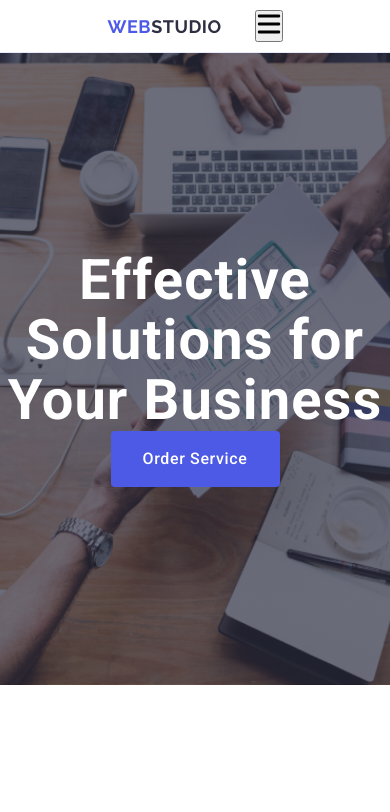
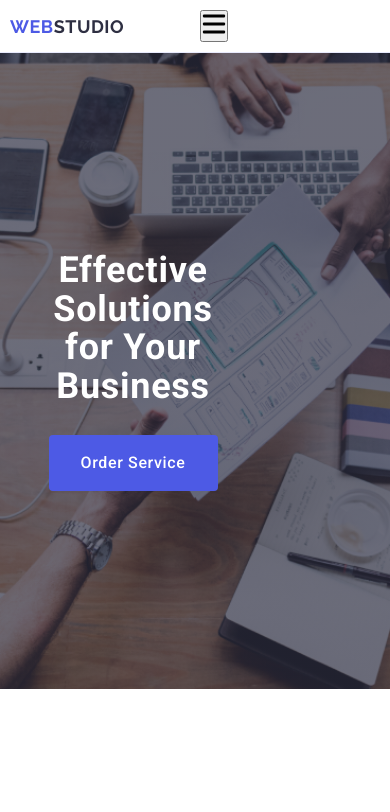
Before and after one commit to pinarunlu/goit-markup-hw-06, a plain HTML site: page index.html in a window 390 px wide. Shown: the top 812 px of the page. Drawn offline with nearby package versions, Linux system fonts and the light colour scheme.

Commit message:
first section done

```diff
--- a/css/style.css
+++ b/css/style.css
@@ -19,19 +19,16 @@ body {
 
 .container-header{
 display: flex;
-    flex-direction: row;
-    justify-content: space-around;
+flex-direction: row;
+justify-content: space-around;
 }
 .container{
-    width: 1158px;
-    padding-left: 15px;
-    padding-right: 15px;
-    margin: 0 auto;
+
 }
 
 .header-section-class{
 border-bottom: 1px solid #e7e9fc;
-margin: 0 auto;
+
 box-shadow:0px 2px 1px rgba(46, 47, 66, 0.08),
     0px 1px 1px rgba(46, 47, 66, 0.16),
     0px 1px 6px rgba(46, 47, 66, 0.08);
@@ -43,9 +40,7 @@ box-shadow:0px 2px 1px rgba(46, 47, 66, 0.08),
     flex-direction: row;
     justify-content: flex-start;
     align-items: center;
-    gap: 20px;
-    padding-left: 15px;
-    padding-right: 15px;
+
 
 
 }
@@ -54,7 +49,7 @@ box-shadow:0px 2px 1px rgba(46, 47, 66, 0.08),
 
     display: flex;
     flex-direction: row;
-    width: 261px;
+
     align-items: center;
     list-style-type: none;
 
@@ -84,7 +79,7 @@ list-style-type: none;
 list-style-type: none;
 
 
-margin-right: 0px;
+
 
 }
 #tel-address a{
@@ -98,7 +93,7 @@ ul.address-container {
     justify-content: space-between;
     align-items: center;
     gap: 40px;
-    margin-right: 40px;
+
 
 
 }
@@ -114,7 +109,7 @@ ul.address-container {
     letter-spacing: 0.03em;
     text-transform: uppercase;
     color: #4d5ae5;
-    width: 71px;
+
     margin-right: 76px;
 
 }
--- a/home/mobile.css
+++ b/home/mobile.css
@@ -11,39 +11,52 @@
     }
 
 .header-section-class {
-
     width: 100%;
     }
-  .container-header.nav-container.header-logo{
-    margin-left: 0;
+
+.container-header {
+width: 100%;
+justify-content: left;
 }
 
+
 .container {
-
 width: 100%;
-
  padding: 10px 0px;
     }
+
 .nav-container {
-        gap: 0;
-        padding: 0;
+  display: flex;
+  flex-direction: row;
 
 }
 
 .header-logo{
-      text-align: left;
+  margin-left: 10px;
+}
 
+/* First Section */
+
+.first-section{
+  width: 100%;
+  margin: 0 auto;
+}
+
+.first-section-text{
+  font-size: 36px;
+  text-align: center;
+
+}
+
+.second-container{
+  width: 216px;
+  justify-content: center;
+  margin-left: 25px;
+
+}
+.button-container{
+  margin-top: 30px;
+}
 
 
 }
-.container-header.nav-container.header-logo{
-    margin-right: 20px;
-
-
-}
-
-
-
-
-
-}
--- /dev/null
+++ b/home/tablet.css
@@ -0,0 +1,20 @@
+@media (max-width:1158px){
+
+.container{
+    width: 100%;
+}
+
+.menu-button{
+    display: none;
+}
+
+.header-logo{
+    width: 115px;
+    height: 24px;
+    margin-left: 16px;
+}
+
+
+
+
+}
--- a/index.html
+++ b/index.html
@@ -17,17 +17,14 @@
             rel="stylesheet">
 </head>
 <body>
-
+    <!-- header section -->
    <header class="header-section-class">
 <div class="container container-header">
 
         <nav class="nav-container">
 
             <a href="./index.html"   class="header-logo">web<span>Studio</span></a>
-            <button type="button" class="menu-button">
-                <svg width="24" height="24">
-                    <use href="./images/icons.svg#icon-Group-1"></use>
-                </svg>
+
             </button>
 
 
@@ -60,9 +57,10 @@
 
         </address>
 
-
-
-
+    <button type="button" class="menu-button">
+        <svg width="24" height="24">
+            <use href="./images/icons.svg#icon-Group-1"></use>
+        </svg>
 
 
 
@@ -73,7 +71,10 @@
 
    <main>
 
+    <!-- first section -->
 <section class="first-section" >
+
+
     <div class="container second-container">
         <h1 class="first-section-text">Effective Solutions for Your Business</h1>
 
```
Lines whose indentation alone changed are shown as unchanged.
